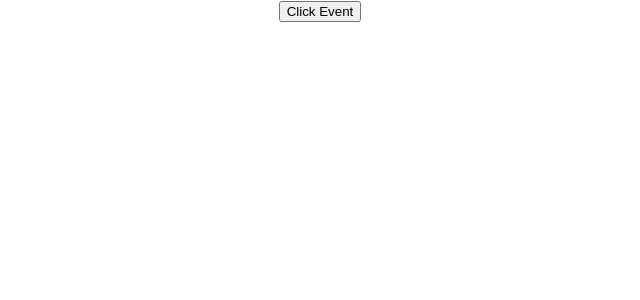
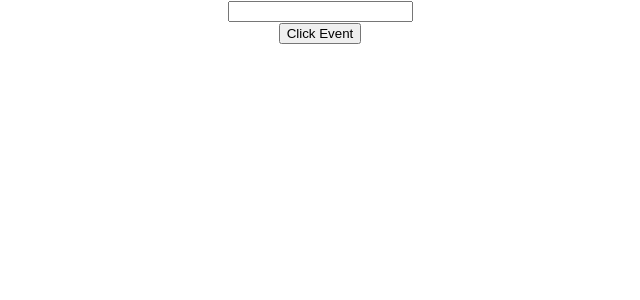
Before and after one commit to sivasaraa/react-typscript, a React (Create React App) app: page / in a window 1280 px wide. Shown: the top 300 px of the page, without its empty margins (320-960 px from the left). Built offline with nearby package versions, Linux system fonts and the light colour scheme.

Commit message:
added input

```diff
--- a/src/Component/HandleEvent.tsx
+++ b/src/Component/HandleEvent.tsx
@@ -1,8 +1,10 @@
 import { Button } from "./Button"
+import { Input } from "./Input"
 
 export const HandleEvent = () => {
     return (
         <div>
+            <Input />
             <Button handleClick={(e, id) => console.log("click event",id)}/>
         </div>
     )
--- /dev/null
+++ b/src/Component/Input.tsx
@@ -0,0 +1,9 @@
+
+
+export const Input = () => {
+    return (
+        <div>
+            <input type='text'/>
+        </div>
+    )
+}
```
